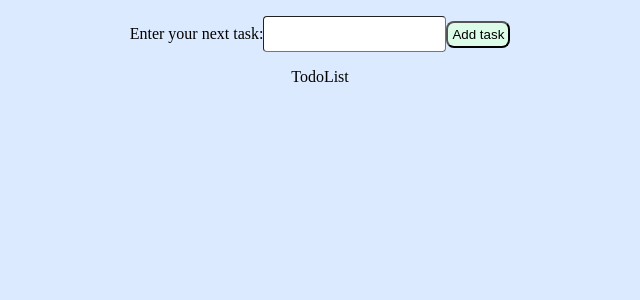
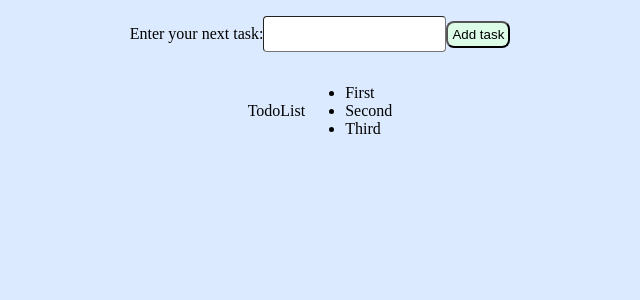
Before and after one commit to jowens1/todo-react, a React (Vite) app: page / in a window 1280 px wide. Shown: the top 300 px of the page, without its empty margins (320-960 px from the left). Built offline with nearby package versions, Linux system fonts and the light colour scheme.

Commit message:
adding redux

```diff
--- a/src/components/todoForm.tsx
+++ b/src/components/todoForm.tsx
@@ -1,4 +1,5 @@
 const TodoForm = () => (
+  <>
     <form action="">
       <div className="">
         <label className="justify-items-center">Enter your next task:</label>
@@ -12,5 +13,6 @@ const TodoForm = () => (
         </button>
       </div>
     </form>
+  </>
 );
 export default TodoForm;
--- a/src/components/todoList.tsx
+++ b/src/components/todoList.tsx
@@ -1,6 +1,17 @@
 const TodoList = () => {
-  const tempTodoList = ["First", "Second", "Third"];
-  return <div>{"TodoList"}</div>;
+  const tempTodoList = [
+    { id: 1, text: "First" }, { id: 2, text: "Second" }, { id: 3, text: "Third" }
+  ];
+  const tdList = tempTodoList.map((todo) =>
+    <li key={todo.id}>{todo.text}</li>
+  )
+  return (
+    <>
+      <div>{"TodoList"}</div>
+      <ul>{tdList}</ul>
+    </>
+
+  );
 };
 
 export default TodoList;
--- a/src/main.tsx
+++ b/src/main.tsx
@@ -4,6 +4,10 @@ import "virtual:uno.css";
 // import './index.css'
 import App from "./App.tsx";
 
+import store from "./store/store.tsx";
+
+store.dispatch({ type: 'todos/todoAdded', payload: 'Learn about actions' })
+
 createRoot(document.getElementById("root")!).render(
   <StrictMode>
     <App />
--- /dev/null
+++ b/src/store/reducer.tsx
@@ -0,0 +1,9 @@
+import { combineReducers } from "redux";
+
+import todosReducer from "./todos";
+
+const rootReducer = combineReducers({
+    todos: todosReducer
+})
+
+export default rootReducer;
--- /dev/null
+++ b/src/store/store.tsx
@@ -0,0 +1,6 @@
+
+import { configureStore, } from '@reduxjs/toolkit';
+import rootReducer from './reducer'
+
+const store = configureStore({ reducer: rootReducer })
+export default store
--- /dev/null
+++ b/src/store/todos.tsx
@@ -0,0 +1,29 @@
+import { UnknownAction } from 'redux'
+interface todoInterface {
+    id: number,
+    text: string,
+    completed: boolean
+}
+
+const initialState: todoInterface[] = [{ id: 0, text: 'init', completed: true }];
+
+function nextTodoId(todos: todoInterface[]) {
+    const maxId = todos.reduce((maxId, todo) => Math.max(todo.id, maxId), -1)
+    return maxId + 1
+}
+
+
+export default function todosReducer(state = initialState, action: UnknownAction) {
+    switch (action.type) {
+        case 'todos/todoAdded': {
+            return [...state, {
+                id: nextTodoId(state),
+                text: action.payload,
+                completed: false
+            }]
+        }
+        default:
+            return state
+    }
+
+}
```
Also changed, not shown: package.json (+6 -1 lines), 1 other file (tests, documents, lock files or other folders).
